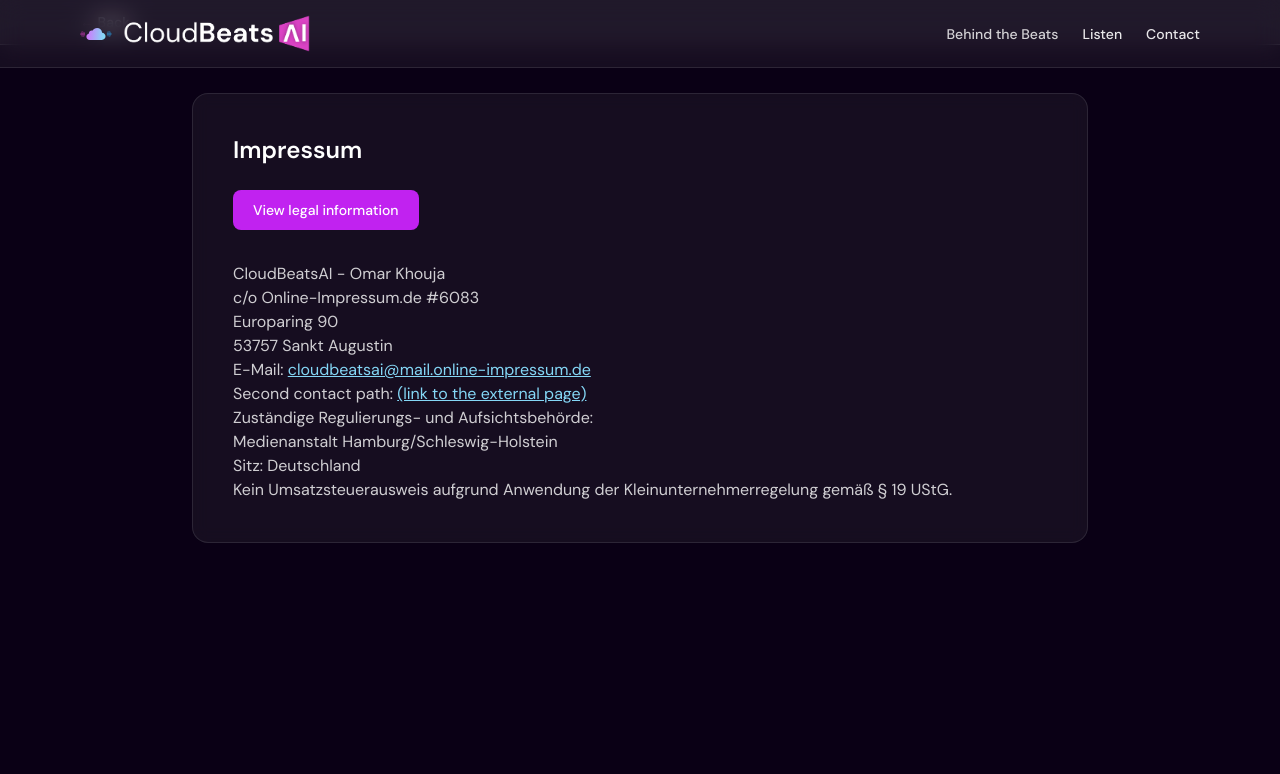
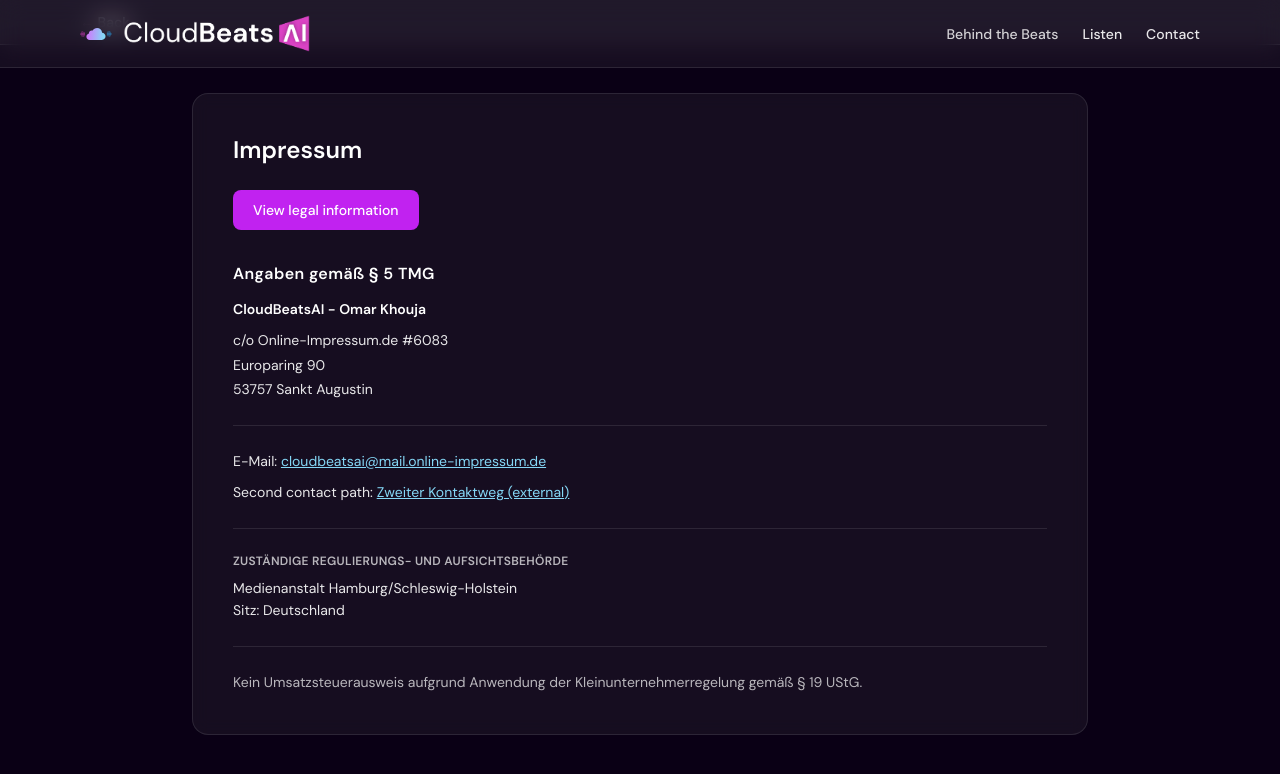
Before and after one commit to okhouja/CloudBeats_AI_Web, a Next.js app in the folder frontend/: page /impressum in a window 1280 px wide. Shown: the top 774 px of the page. Built offline with nearby package versions, Linux system fonts and the light colour scheme.

Commit message:
Fix impressum Page #5

```diff
--- a/frontend/app/impressum/page.tsx
+++ b/frontend/app/impressum/page.tsx
@@ -36,44 +36,56 @@ export default function ImpressumPage() {
             </a>
           </div>
 
-          <div className="prose prose-invert mt-8 max-w-none text-[var(--cb-text-muted)] prose-p:text-sm prose-p:leading-relaxed first:prose-p:mt-0">
-            <p className="whitespace-pre-line">
+          <div className="mt-8 space-y-6 text-sm leading-relaxed text-white/90">
+            <section>
+              <h2 className="mb-3 text-base font-semibold tracking-wide text-[var(--cb-text)]">
+                Angaben gemäß § 5 TMG
+              </h2>
+              <p className="font-semibold text-[var(--cb-text)]">
                 CloudBeatsAI - Omar Khouja
-              {"\n"}
-              c/o Online-Impressum.de #6083
-              {"\n"}
-              Europaring 90
-              {"\n"}
-              53757 Sankt Augustin
               </p>
+              <div className="mt-2 space-y-0.5 text-white/90">
+                <p>c/o Online-Impressum.de #6083</p>
+                <p>Europaring 90</p>
+                <p>53757 Sankt Augustin</p>
+              </div>
+            </section>
+
+            <section className="border-t border-white/10 pt-6">
               <p>
                 E-Mail:{" "}
                 <a
                   href="mailto:cloudbeatsai@mail.online-impressum.de"
-                className="text-[var(--cb-cyan)] underline"
+                  className="text-[var(--cb-cyan)] underline transition-colors hover:text-white"
                 >
                   cloudbeatsai@mail.online-impressum.de
                 </a>
               </p>
-            <p>
+              <p className="mt-2">
                 Second contact path:{" "}
                 <a
                   href={`${LEGAL_URL}#Zweiter_Kontaktweg`}
                   target="_blank"
                   rel="noopener noreferrer"
-                className="text-[var(--cb-cyan)] underline"
+                  className="text-[var(--cb-cyan)] underline transition-colors hover:text-white"
                 >
-                (link to the external page)
+                  Zweiter Kontaktweg (external)
                 </a>
               </p>
-            <p className="whitespace-pre-line">
-              Zuständige Regulierungs- und Aufsichtsbehörde:
-              {"\n"}
+            </section>
+
+            <section className="border-t border-white/10 pt-6">
+              <p className="text-xs font-semibold uppercase tracking-wide text-white/70">
+                Zuständige Regulierungs- und Aufsichtsbehörde
+              </p>
+              <p className="mt-2 text-white/90">
                 Medienanstalt Hamburg/Schleswig-Holstein
-              {"\n"}
+                <br />
                 Sitz: Deutschland
               </p>
-            <p>
+            </section>
+
+            <p className="border-t border-white/10 pt-6 text-white/70">
               Kein Umsatzsteuerausweis aufgrund Anwendung der
               Kleinunternehmerregelung gemäß § 19 UStG.
             </p>
```
Lines whose indentation alone changed are shown as unchanged.
